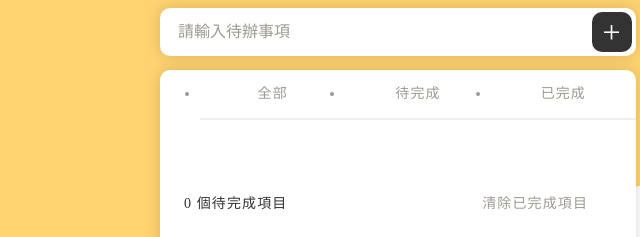
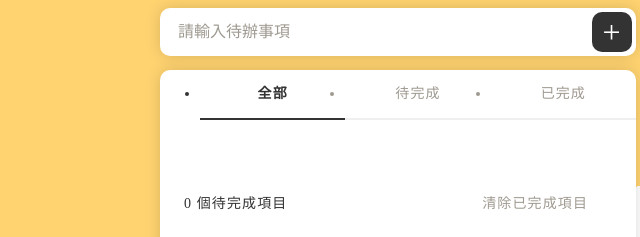
Before and after one commit to joy-gif/Todolist, a plain HTML site: page index.html in a window 1280 px wide. Shown: the part 151-388 px from the top of the page, 242-882 px from the left. Drawn offline with nearby package versions, Linux system fonts and the light colour scheme; a web font is replaced by a local one.

Commit message:
Update Css li設定

```diff
--- a/style.css
+++ b/style.css
@@ -107,7 +107,7 @@ input[type="text"]::placeholder {
     width: 100%;
     border-bottom: 2px solid var(--light);
 }
-li:active {
+li.active {
     border-bottom: 2px solid var(--dark);
     color: var(--dark);
     font-weight: bold;
```
